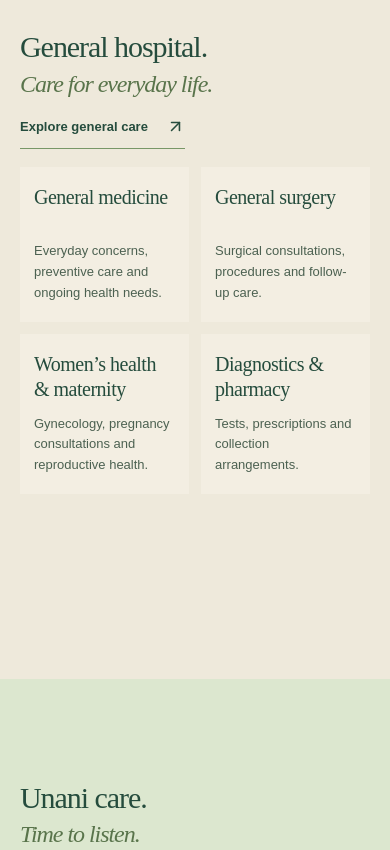
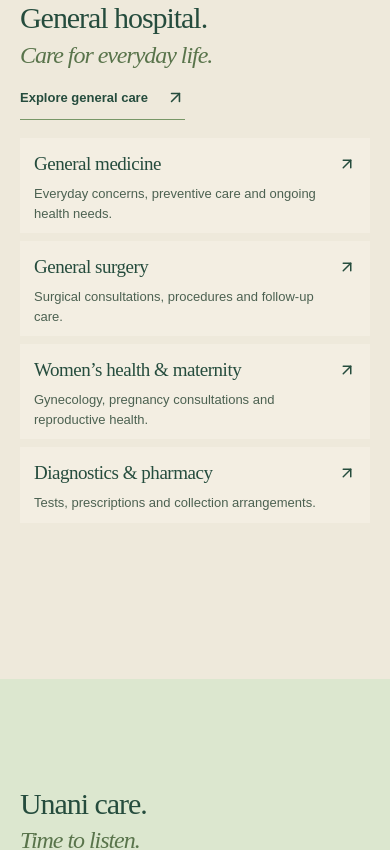
Before and after one commit to MohsinMMK/al-arif-hospital, a React (Vite) app in the folder preview/: page /site in a window 390 px wide. Shown: the part 1140-1990 px from the top of the page. Built offline with nearby package versions, Linux system fonts and the light colour scheme.

Commit message:
fix: show mobile care as four clear rows with arrows

```diff
--- a/preview/src/multipage/home-story.css
+++ b/preview/src/multipage/home-story.css
@@ -74,3 +74,19 @@
  .story-doctors{scroll-snap-align:start;scroll-margin-top:0}
 }
 @media(prefers-reduced-motion:reduce){html.care-chapter-scroll{scroll-snap-type:none}}
+/* Four clear service rows within each mobile care screen. */
+@media(max-width:800px){
+ .story-care-features{grid-template-columns:minmax(0,1fr);gap:8px}
+ .story-care-feature{padding:10px 14px}
+ .story-care-feature a{align-items:center;gap:12px;min-height:32px}
+ .story-care-feature a>svg{display:block;flex-shrink:0;width:18px;height:18px;margin:0}
+ .story-care-feature h3{font-size:19px;line-height:1.25}
+ .story-care-feature p{margin-top:4px;font-size:13px;line-height:1.5}
+}
+@media(max-width:800px) and (max-height:700px){
+ .story-care{padding-top:16px}
+ .story-care-inner{gap:8px}
+ .story-care-feature{padding:8px 12px}
+ .story-care-feature h3{font-size:18px}
+ .story-care-feature p{font-size:12px;line-height:1.4}
+}
```
